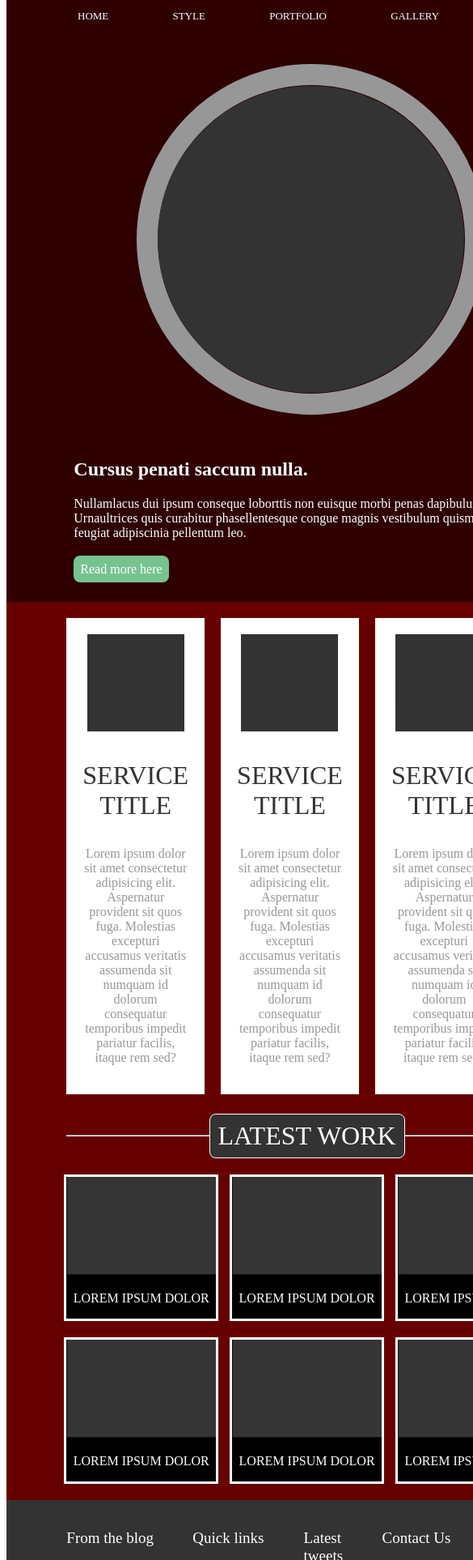
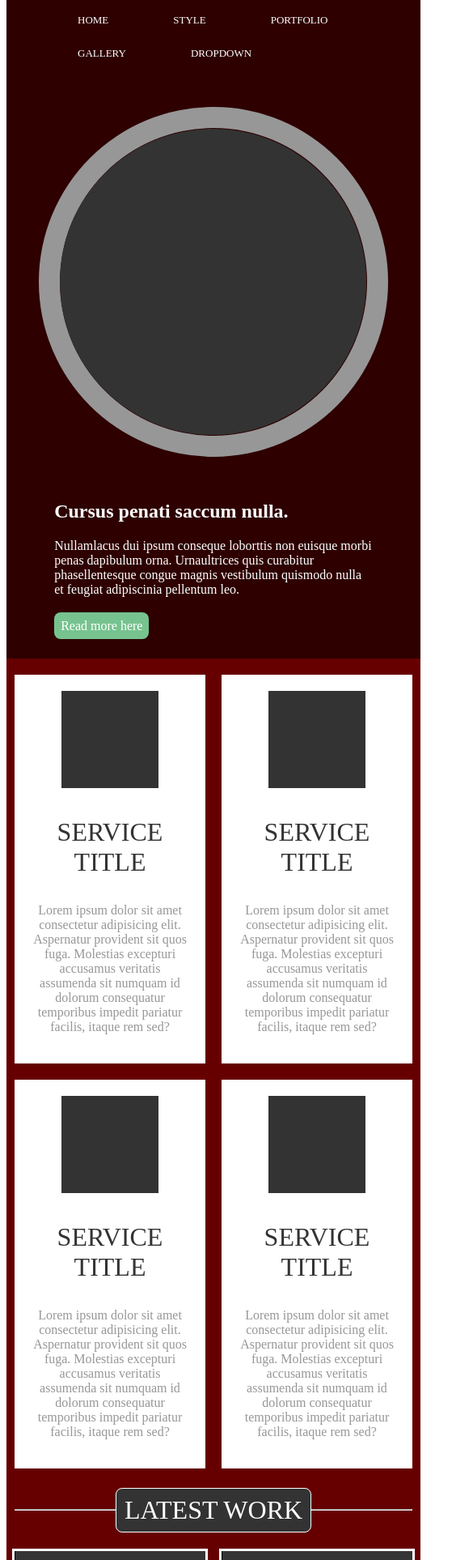
Before and after one commit to PolPi-original/HTML5_2, a plain HTML site: page index.html in a window 390 px wide. Shown: the part 74-2000 px from the top of the page at 81% size, 585 px wide, since content can reach past the window. Drawn offline with Linux system fonts and the light colour scheme.

Commit message:
Add new media

```diff
--- a/styles/style.css
+++ b/styles/style.css
@@ -77,13 +77,12 @@ header nav {
     }
 }
 
-
 header ul {
-    font-size: var(--fontSize-2);
     list-style-type: none;
 }
 
 header ul a {
+    font-size: var(--fontSize-2);
     text-decoration: none;
     color: var(--fontColor-1);
     padding: var(--paddingButton);
@@ -99,7 +98,6 @@ header ul li {
     margin: 30px;
     line-height: 2.5em;
 }
-
 
 .catchyTitleGrid {
     background: var(--backgroundColor-1);
@@ -119,7 +117,7 @@ header ul li {
 @media (max-width: 1199px) {
     .catchyTitle {
         margin-left: 10px;
-        margin-right: 0;
+        margin-right: 10px;
     }
 }
 
@@ -182,6 +180,19 @@ header ul li {
     margin-right: var(--marginLarge);
 }
 
+@media (max-width: 1199px) {
+    .servicesWrap {
+        margin-left: 10px;
+        margin-right: 10px;
+    }
+}
+
+@media (max-width: 991px) {
+    .servicesWrap {
+        grid-template-columns: repeat(2, 1fr);
+    }
+}
+
 .servicesDescription {
     color: var(--fontColor-3);
     background: var(--backgroundColor-7);
@@ -220,6 +231,13 @@ header ul li {
     margin-right: var(--marginLarge);
 }
 
+@media (max-width: 1199px) {
+    .latestWorkTitleWrap {
+        margin-left: 10px;
+        margin-right: 10px;
+    }
+}
+
 .latestWorkTitle hr {
     margin-top: 30px;
 }
@@ -254,18 +272,27 @@ header ul li {
     margin-right: var(--marginLarge);
 }
 
+@media (max-width: 1199px) {
+    .latestWorkWrap {
+        grid-template-columns: repeat(2, 1fr);
+    }
+}
+
+@media (max-width: 991px) {
+    .latestWorkWrap {
+        margin-left: 10px;
+        margin-right: 10px;
+    }
+}
+
 .latestWorDescription {
     width: 100%;
     border: 3px var(--fontColor-1) solid;
-    /* padding: 20px; */
     background: var(--backgroundColor-8);
 }
 
 .latestWorDescription img{
-    /* width: calc(100% + 2 * 20px); */
     width: 100%;
-    /* margin-top: -20px; */
-    /* margin-left: -20px; */
 }
 
 .latestWorDescription p {
@@ -285,11 +312,29 @@ footer {
     padding-top: 20px;
     padding-bottom: 40px;
     color: var(--fontColor-3);
-    /* justify-items: center; */
-    /* align-items: center; */
-
     margin-left: var(--marginLarge);
     margin-right: var(--marginLarge);
+}
+
+@media (max-width: 1199px) {
+    .footerWrap {
+        margin-left: 10px;
+        margin-right: 10px;
+    }
+}
+
+@media (max-width: 991px) {
+    .footerWrap {
+        grid-template-columns: repeat(2, 1fr);
+    }
+
+    .footerWrap .footerContactUs {
+        justify-self: center;
+    }
+
+    .footerWrap .footerQuickLinks {
+        padding-left: 40px;
+    }
 }
 
 .footerWrap h2 {
@@ -302,8 +347,6 @@ footer {
     text-decoration: none;
     color: var(--fontColor-4);
 }
-
-
 
 .footerContactUs form input[type="text"], footer .footerContactUs form textarea {
     border-radius: 5px;
@@ -322,7 +365,6 @@ footer {
 .footerContactUs form input[type="submit"] {
     border-radius: 5px;
     border: none;
-    /* margin: 0 auto; */
     display: block;
     background: var(--backgroundColor-3);
     width: 140px;
```
